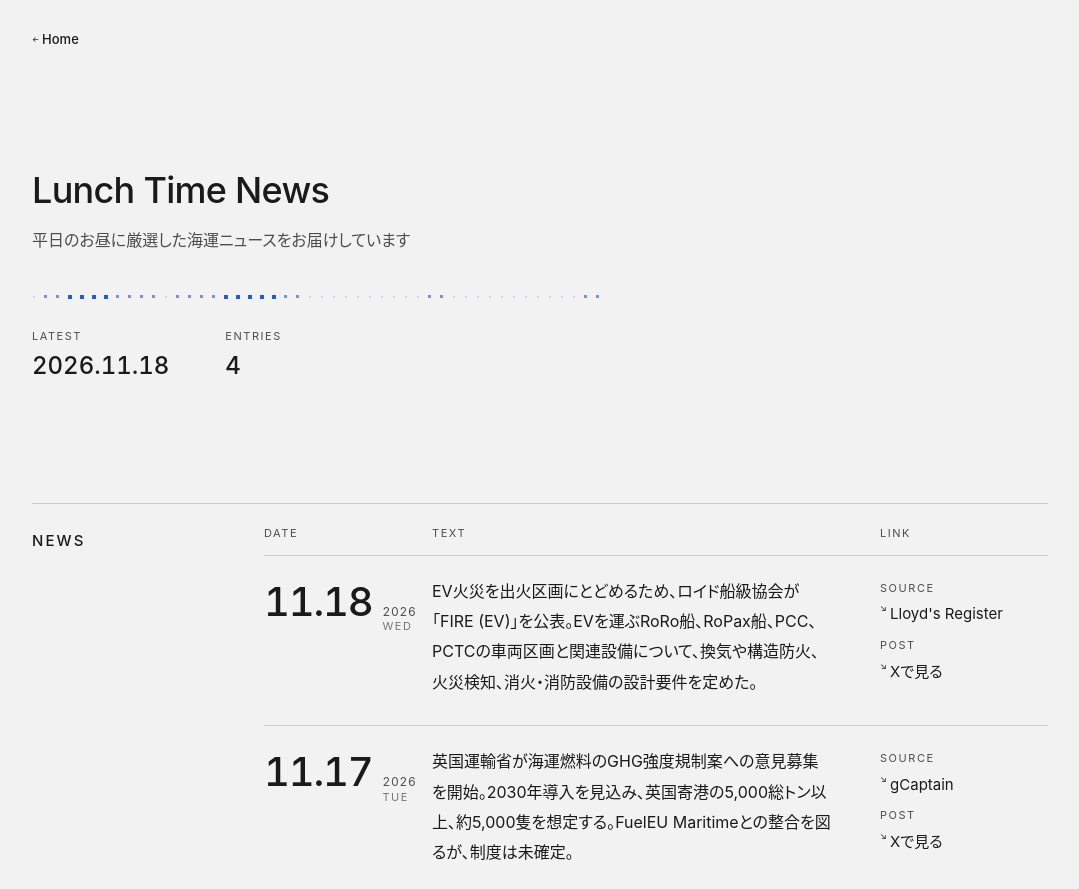
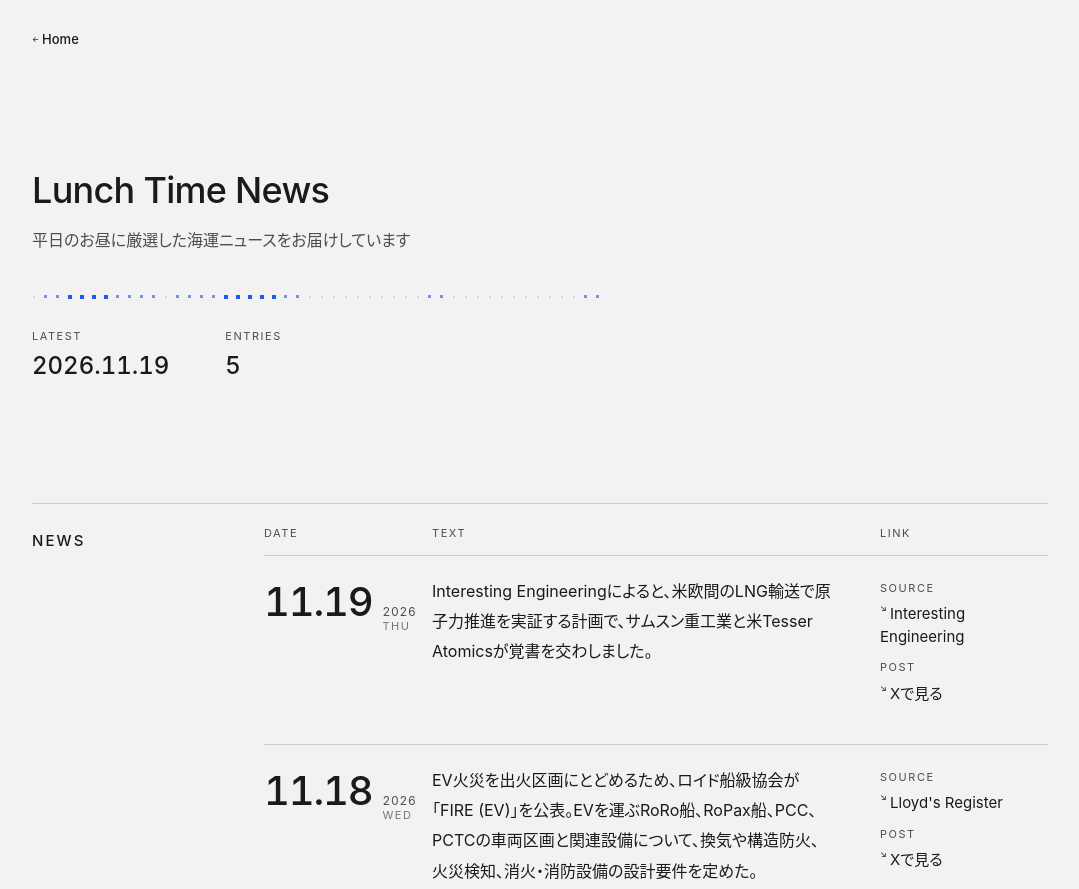
Before and after one commit to Marineman5/news, a plain HTML site: page index.html in a window 1280 px wide. Shown: the top 889 px of the page, without its empty margins (100-1179 px from the left). Drawn offline with Linux system fonts and the light colour scheme.

Commit message:
Archive 2026-11-19-01: Samsung Heavy x Tesser Atomics nuclear LNG carrier MOU

```diff
--- a/index.html
+++ b/index.html
@@ -17,8 +17,8 @@
   <p class="sub">平日のお昼に厳選した海運ニュースをお届けしています</p>
   <svg class="dots" viewBox="0 0 576 4" width="576" height="4" shape-rendering="crispEdges" aria-hidden="true" focusable="false"><path fill="#C6D4F6" d="M1 1h2v2h-2zM133 1h2v2h-2zM277 1h2v2h-2zM289 1h2v2h-2zM301 1h2v2h-2zM313 1h2v2h-2zM325 1h2v2h-2zM337 1h2v2h-2zM349 1h2v2h-2zM361 1h2v2h-2zM373 1h2v2h-2zM385 1h2v2h-2zM421 1h2v2h-2zM433 1h2v2h-2zM445 1h2v2h-2zM457 1h2v2h-2zM469 1h2v2h-2zM481 1h2v2h-2zM493 1h2v2h-2zM505 1h2v2h-2zM517 1h2v2h-2zM529 1h2v2h-2zM541 1h2v2h-2z"/><path fill="#6E94ED" d="M12 0h3v3h-3zM24 0h3v3h-3zM84 0h3v3h-3zM96 0h3v3h-3zM108 0h3v3h-3zM120 0h3v3h-3zM144 0h3v3h-3zM156 0h3v3h-3zM168 0h3v3h-3zM180 0h3v3h-3zM252 0h3v3h-3zM264 0h3v3h-3zM396 0h3v3h-3zM408 0h3v3h-3zM552 0h3v3h-3zM564 0h3v3h-3z"/><path fill="#1D5BED" d="M36 0h4v4h-4zM48 0h4v4h-4zM60 0h4v4h-4zM72 0h4v4h-4zM192 0h4v4h-4zM204 0h4v4h-4zM216 0h4v4h-4zM228 0h4v4h-4zM240 0h4v4h-4z"/></svg>
   <dl class="meta">
-    <div><dt>LATEST</dt><dd class="no"><time datetime="2026-11-18">2026.11.18</time></dd></div>
-    <div><dt>ENTRIES</dt><dd class="no">4</dd></div>
+    <div><dt>LATEST</dt><dd class="no"><time datetime="2026-11-19">2026.11.19</time></dd></div>
+    <div><dt>ENTRIES</dt><dd class="no">5</dd></div>
   </dl>
 </section>
 
@@ -27,6 +27,11 @@
   <table>
     <thead><tr><th scope="col">DATE</th><th scope="col">TEXT</th><th scope="col">LINK</th></tr></thead>
     <tbody>
+    <tr id="2026-11-19-01" class="s-published">
+      <td class="no"><a class="anc" href="#2026-11-19-01" aria-label="2026-11-19 の固定リンク"><time datetime="2026-11-19"><span class="md no">11.19</span><span class="yr no">2026</span><span class="wd">THU</span></time></a></td>
+      <td class="t"><div class="tx"><p>Interesting Engineeringによると、米欧間のLNG輸送で原子力推進を実証する計画で、サムスン重工業と米Tesser Atomicsが覚書を交わしました。</p></div></td>
+      <td class="d"><ul class="lk"><li><span class="lk-k">SOURCE</span><a href="https://interestingengineering.com/transportation/samsung-taps-compact-marine-reactor" rel="noopener"><span class="lbl"><span class="ar" aria-hidden="true">↘</span>Interesting Engineering</span></a></li><li><span class="lk-k">POST</span><a href="https://x.com/marine_man5/status/2123258462599893503" rel="noopener"><span class="lbl"><span class="ar" aria-hidden="true">↘</span>Xで見る</span></a></li></ul></td>
+    </tr>
     <tr id="2026-11-18-01" class="s-published">
       <td class="no"><a class="anc" href="#2026-11-18-01" aria-label="2026-11-18 の固定リンク"><time datetime="2026-11-18"><span class="md no">11.18</span><span class="yr no">2026</span><span class="wd">WED</span></time></a></td>
       <td class="t"><div class="tx"><p>EV火災を出火区画にとどめるため、ロイド船級協会が「FIRE (EV)」を公表。EVを運ぶRoRo船、RoPax船、PCC、PCTCの車両区画と関連設備について、換気や構造防火、火災検知、消火・消防設備の設計要件を定めた。</p></div></td>
```
